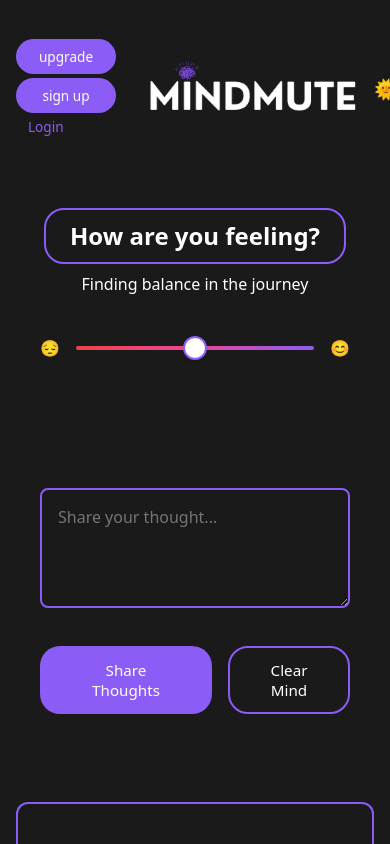
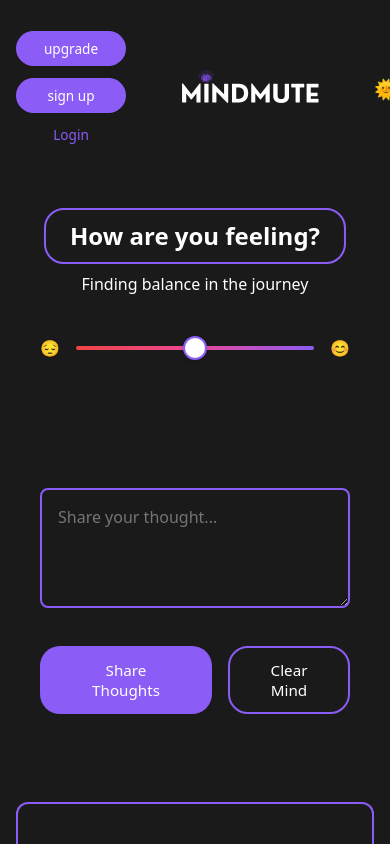
Before and after one commit to fahadbash1r/Mindmute, a React (Vite) app: page / in a window 390 px wide. Shown: the top 844 px of the page. Built offline with nearby package versions, Linux system fonts and the light colour scheme.

Commit message:
Fix mobile layout: logo size, mode switcher position, and button alignment

```diff
--- a/src/App.css
+++ b/src/App.css
@@ -653,6 +653,11 @@ main {
     margin-left: -1rem;
   }
 
+  .logo img {
+    max-height: 45px;
+    width: auto;
+  }
+
   .mode-switcher {
     position: absolute;
     right: 1.5rem;
@@ -665,7 +670,8 @@ main {
   .auth-buttons {
     flex-direction: column;
     align-items: flex-start;
-    gap: 0.75rem;
+    gap: 1rem;
+    min-width: 110px;
   }
 
   .upgrade-btn, .sign-up-btn {
@@ -673,11 +679,15 @@ main {
     font-size: 0.85rem;
     width: 100%;
     min-width: 90px;
+    text-align: center;
   }
 
   .login-btn {
     font-size: 0.85rem;
-    padding-left: 0.75rem;
+    padding-left: 0;
+    text-align: center;
+    width: 100%;
+    display: block;
   }
 
   .emotion-section {
@@ -811,8 +821,11 @@ main {
   }
 
   .auth-buttons {
-    flex-wrap: wrap;
-    gap: 0.25rem;
+    gap: 0.75rem;
+  }
+
+  .logo img {
+    max-height: 40px;
   }
 }
 
```
